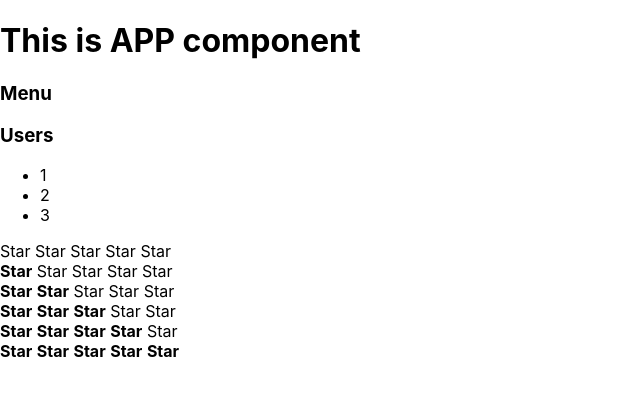
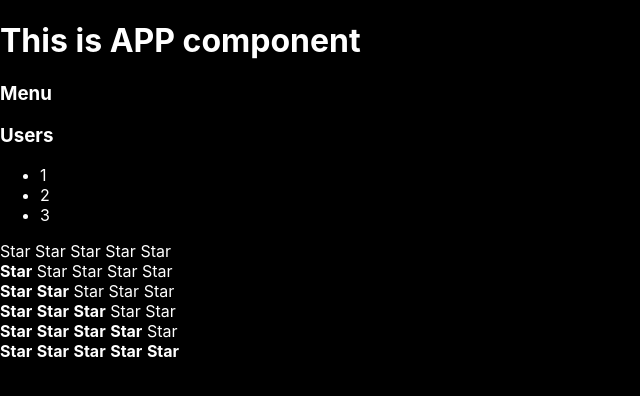
Before and after one commit to alexBasrike/my-app, a React (Create React App) app: page / in a window 1280 px wide. Shown: the top 396 px of the page, without its empty margins (0-640 px from the left). Built offline with nearby package versions, Linux system fonts and the light colour scheme.

Commit message:
updated jsx files to tsx

```diff
--- a/src/App.css
+++ b/src/App.css
@@ -1,3 +1,8 @@
+body {
+    background-color: #000;
+    color: #fff;
+}
+
 .collapsed {
     display: none;
 }
--- a/src/components/Rating/Rating.jsx
+++ b/src/components/Rating/Rating.tsx
@@ -80,7 +80,7 @@ function Rating(props: RatingPropsType) {
 }
 
 type StarPropsType = {
-    selected: boolean
+    selected?: boolean
 }
 
 function Star(props: StarPropsType) {
```
Also changed, not shown: src/components/AppTitle/AppTitle.tsx (renamed from src/components/AppTitle/AppTitle.jsx).
